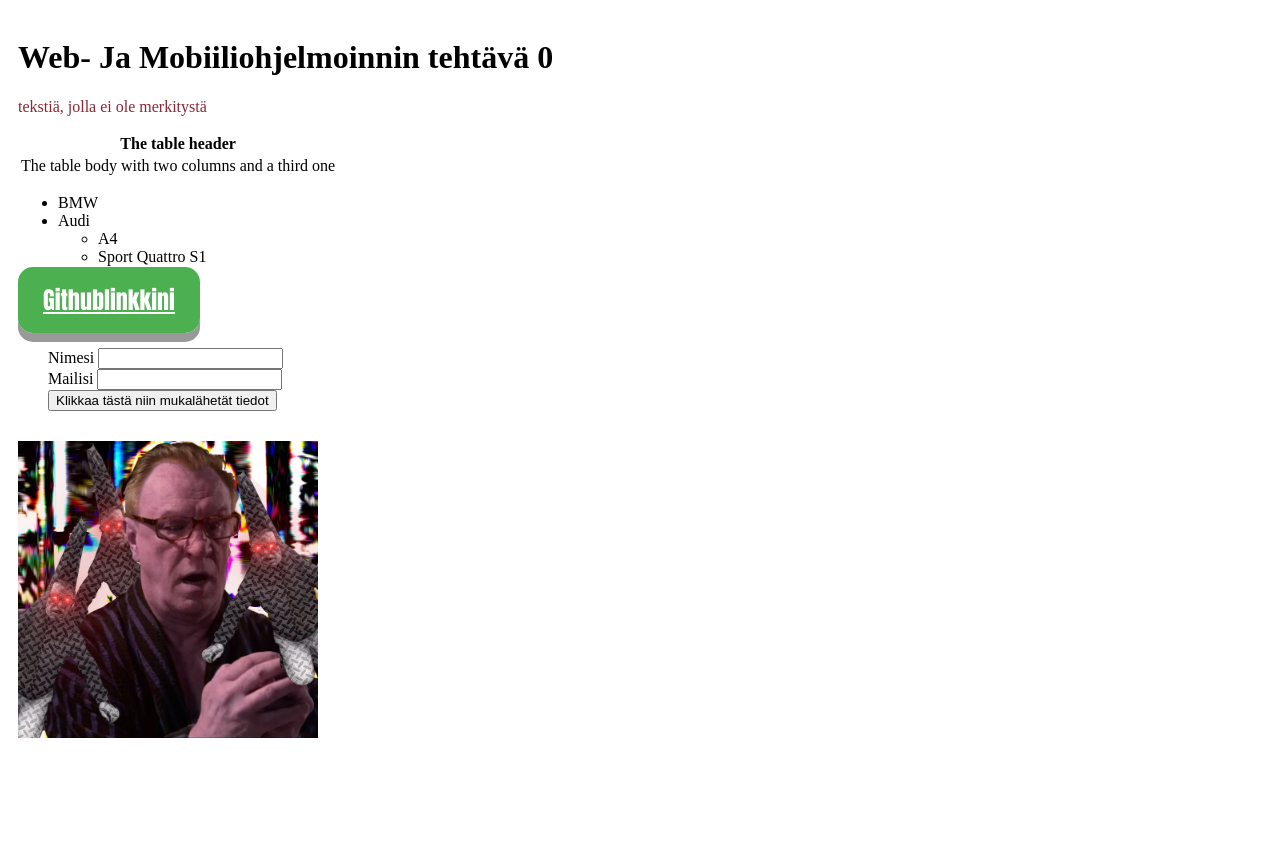
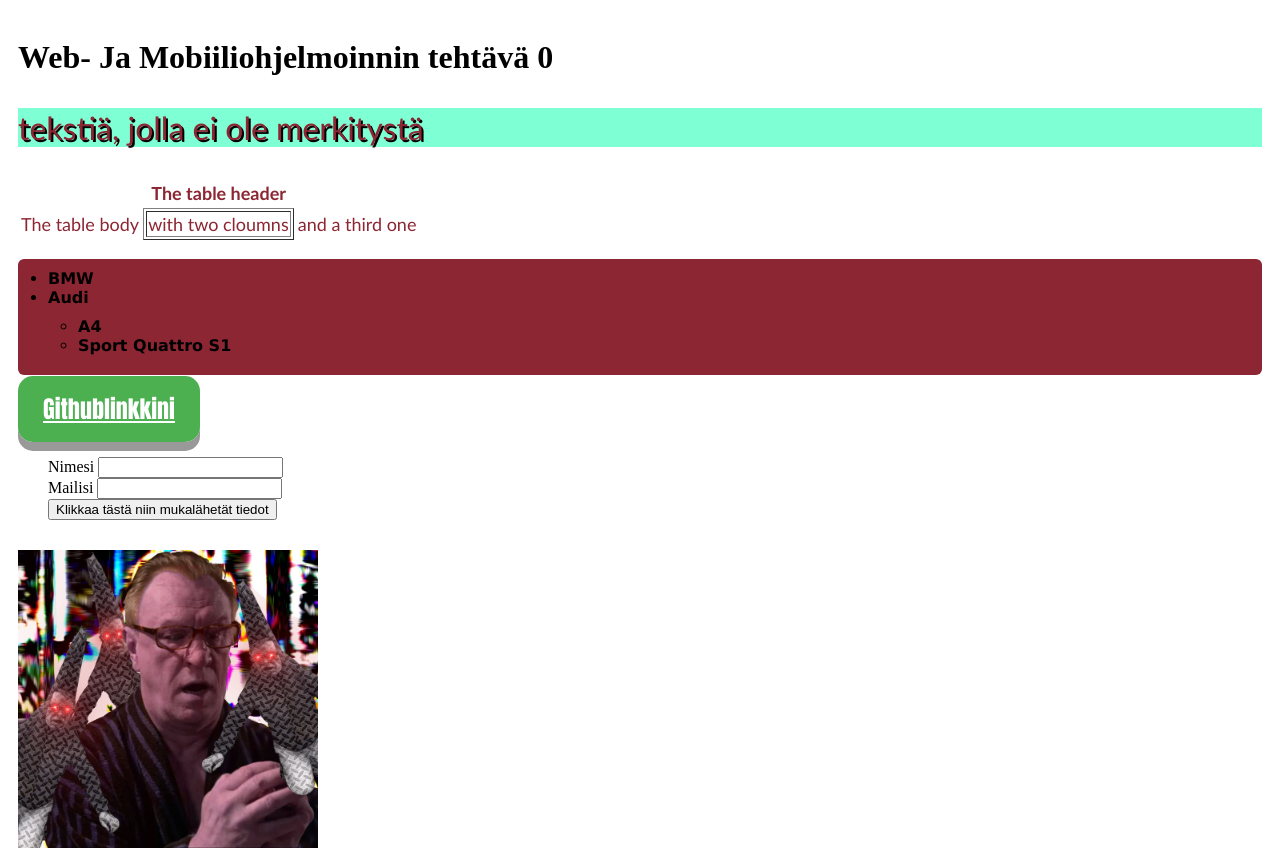
Before and after one commit to kaltsone/WebJaMobiili, a plain HTML site: page testihtml.html in a window 1280 px wide. Before the commit the page ends 800 px from the top, so only its background shows below. Drawn offline with Linux system fonts and the light colour scheme.

Commit message:
testihtml.html and main.css are fine now.

```diff
--- a/main.css
+++ b/main.css
@@ -5,12 +5,33 @@
 .notes {
   color: blue;
 }
+#testi{
+  background-color: aquamarine;
+  font-size: xx-large;
+  font-family: 'Trebuchet MS';
+  text-shadow: 2px 2px 0 #000000;
+}
+table {
+  font-family: 'Trebuchet MS';
+  font-size: large;
+  color: #8C2633;
+  table-layout: fixed;
+}
+
+ul{
+  font-family: Verdana;
+  font-weight: bold;
+  padding: 10px 30px;
+  background-color: #8C2633;
+  border: none;
+  border-radius: 6px;
+}
 
 p {
     color: #8C2633;
 }
 a {
-    font-family: Impact, Haettenschweiler, 'Arial Narrow Bold', sans-serif;
+    font-family: Impact;
     padding: 15px 25px;
     font-size: 24px;
     text-align: center;
--- a/testihtml.html
+++ b/testihtml.html
@@ -6,8 +6,8 @@
       <body>
         <div class="container">
           <h1>Web- Ja Mobiiliohjelmoinnin tehtävä 0</h1>
-          <p>tekstiä, jolla ei ole merkitystä</p>
-          <table>
+          <p id="testi">tekstiä, jolla ei ole merkitystä</p>
+          <table border="0">
             <thead>
                 <tr>
                     <th colspan="3">The table header</th>
@@ -16,7 +16,13 @@
             <tbody>
                 <tr>
                     <td>The table body</td>
-                    <td>with two columns</td>
+                    <td>
+                      <table border="1">
+                        <tr>
+                          <td>with two cloumns</td>
+                      </tr>
+                      </table>
+                      </td>
                     <td>and a third one</td>
                 </tr>
             </tbody>
```
